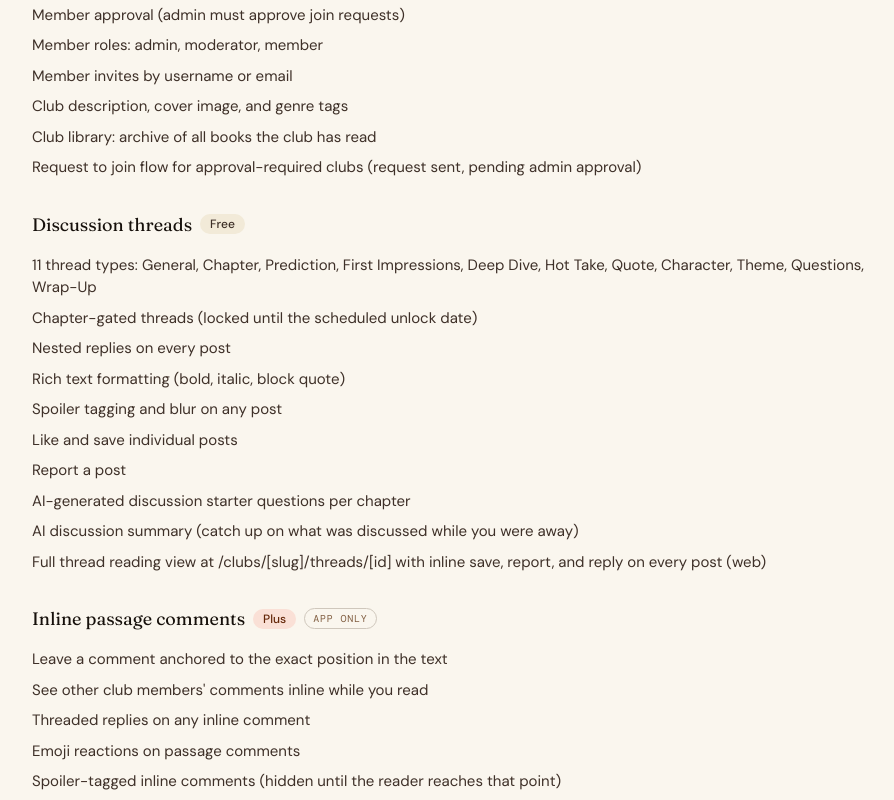
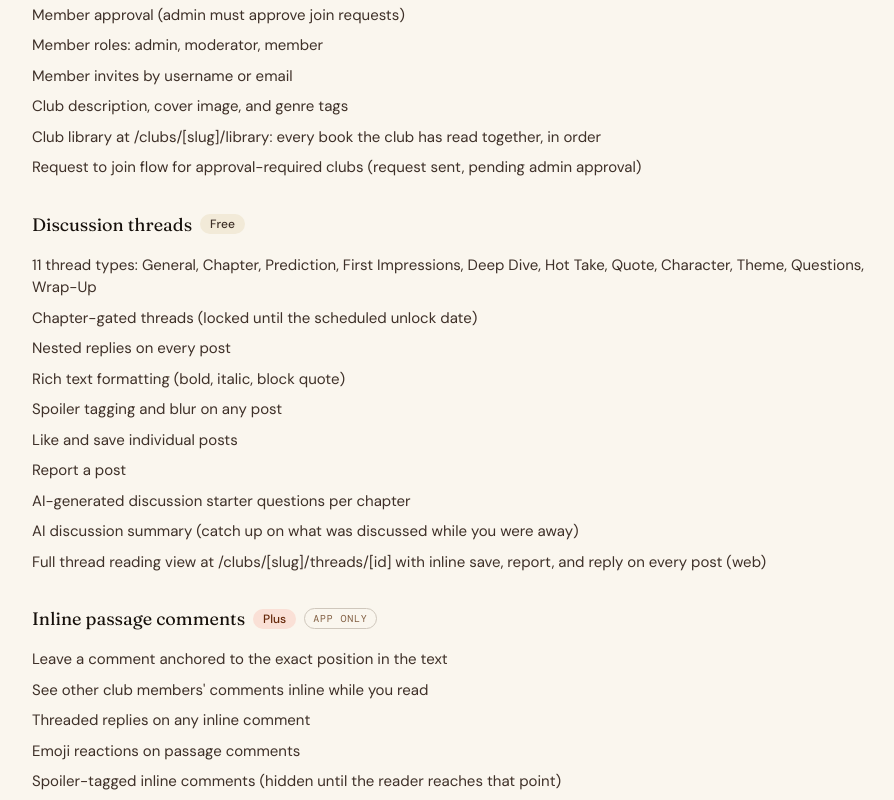
Before and after one commit to DrDustinEdwards/foxing, a Next.js app in the folder apps/web/: page /features in a window 1280 px wide. Shown: the part 9460-10260 px from the top of the page, without its empty margins (182-1076 px from the left). Built offline with nearby package versions, Linux system fonts and the light colour scheme; no server answers.

Commit message:
Features page: update highlight likes, reading list likes, club library copy

```diff
--- a/apps/web/app/features/page.tsx
+++ b/apps/web/app/features/page.tsx
@@ -522,7 +522,7 @@ export default async function FeaturesPage() {
                   'Member roles: admin, moderator, member',
                   'Member invites by username or email',
                   'Club description, cover image, and genre tags',
-                  'Club library: archive of all books the club has read',
+                  'Club library at /clubs/[slug]/library: every book the club has read together, in order',
                   'Request to join flow for approval-required clubs (request sent, pending admin approval)',
                 ]}
               />
@@ -701,7 +701,7 @@ export default async function FeaturesPage() {
               <FeatureList
                 items={[
                   "Public highlights appear on your profile and the book's page",
-                  'Other readers can like your highlights',
+                  'Other readers can like your highlights; like counts shown on every quote card',
                   'Community highlights feed at foxing.app/quotes',
                   'Individual quote pages (shareable link)',
                   'Passage of the Day on the home page (from community highlights, changes daily)',
@@ -840,7 +840,7 @@ export default async function FeaturesPage() {
                   'Editorial journal: reading guides, author spotlights, and thematic essays',
                   'RSS feed for the journal (subscribe in any reader)',
                   'Reading challenges: join a shared reading goal with the community',
-                  'Community reading lists: public lists from any reader, sortable by most liked',
+                  'Community reading lists: public lists from any reader, like a list to save it, sortable by most liked',
                 ]}
               />
             </Subgroup>
```
